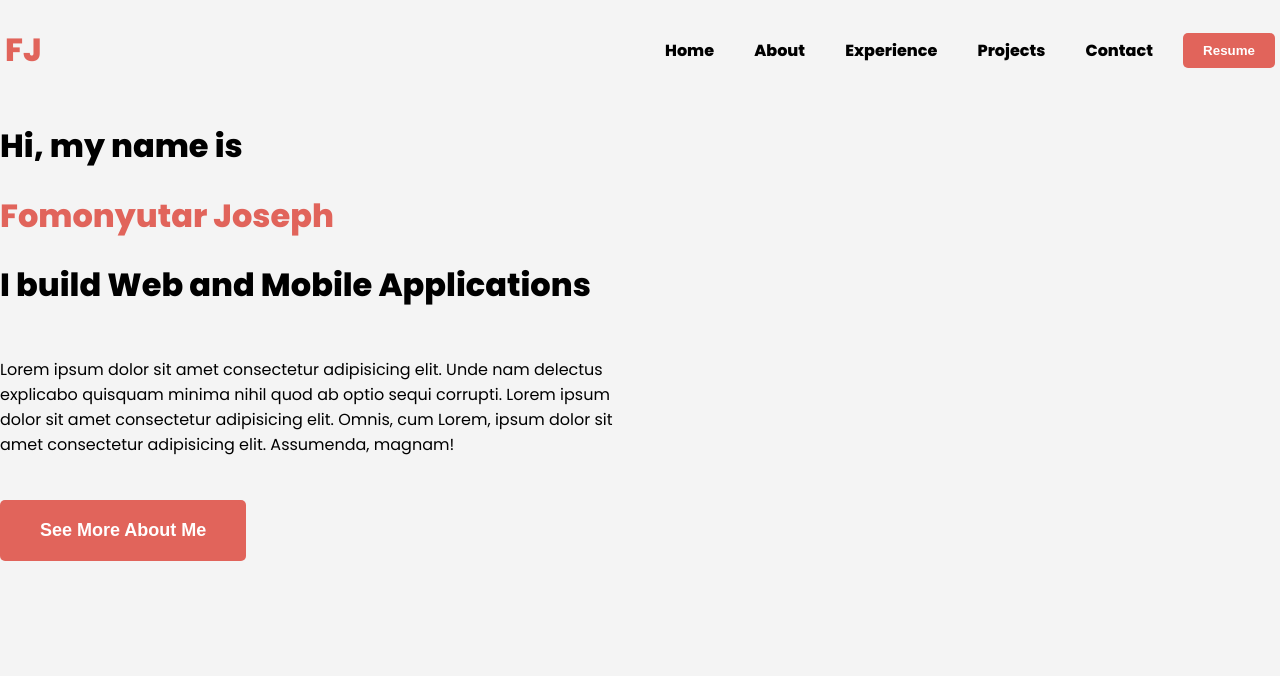
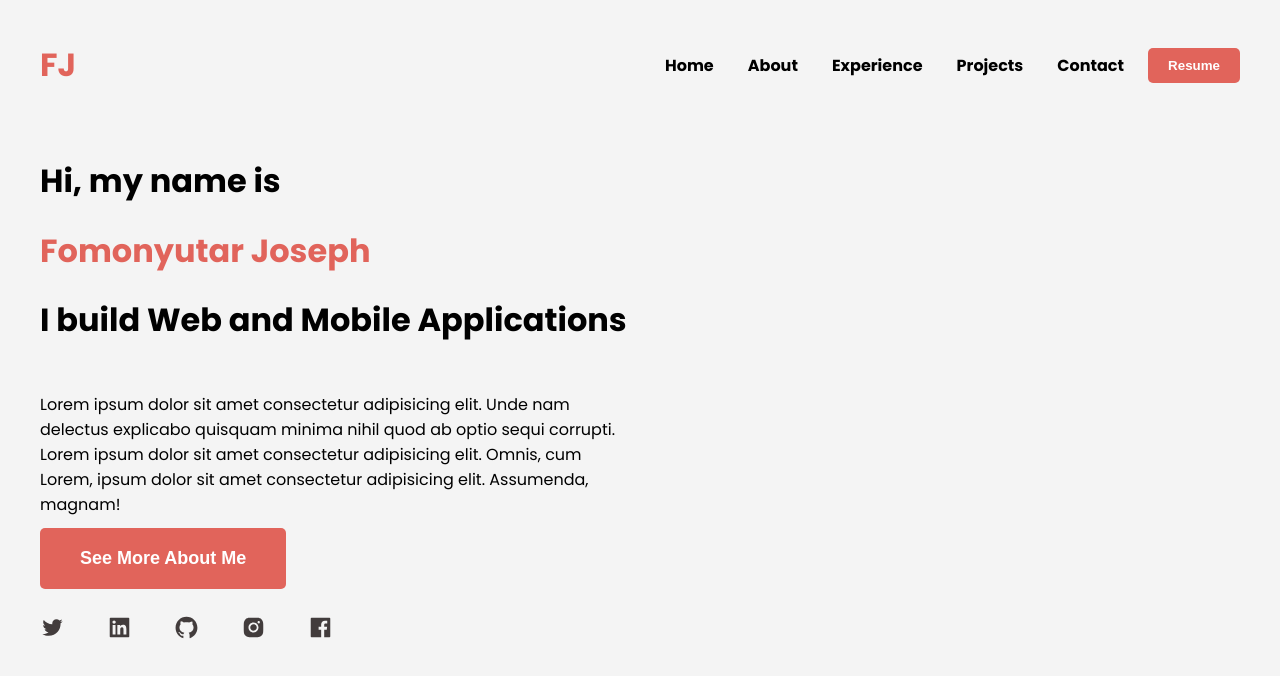
Before and after one commit to Fomonyuytar-Joseph/Portfolio, a Next.js app: page / in a window 1280 px wide. Shown: the top 676 px of the page. Built offline with nearby package versions, Linux system fonts and the light colour scheme.

Commit message:
add logos

```diff
--- /dev/null
+++ b/data/socialIcons.ts
@@ -0,0 +1,21 @@
+export const socialLogos =[
+    {
+        name: 'AiOutlineTwitter',
+        link:'https://twitter.com/FJoseph_dev'
+    },
+    {
+        name:"AiFillGithub",
+        link:"https://github.com/Fomonyuytar-Joseph"
+    },{
+        name:"AiFillLinkedin",
+        link:"https://github.com/Fomonyuytar-Joseph"
+    }
+    ,{
+        name:"AiFillInstagram",
+        link:"https://github.com/Fomonyuytar-Joseph"
+    }
+    ,{
+        name:"AiFillFacebook",
+        link:"https://github.com/Fomonyuytar-Joseph"
+    }
+]
--- a/package.json
+++ b/package.json
@@ -11,7 +11,8 @@
   "dependencies": {
     "next": "13.0.4",
     "react": "18.2.0",
-    "react-dom": "18.2.0"
+    "react-dom": "18.2.0",
+    "react-icons": "^4.6.0"
   },
   "devDependencies": {
     "@types/node": "18.11.9",
--- a/pages/index.tsx
+++ b/pages/index.tsx
@@ -3,7 +3,14 @@ import Head from "next/head";
 import Image from "next/image";
 import Button from "../components/Button";
 import styles from "../styles/Home.module.css";
-
+import {
+  AiFillGithub,
+  AiOutlineTwitter,
+  AiFillLinkedin,
+  AiFillFacebook,
+  AiFillInstagram,
+} from "react-icons/ai";
+import { socialLogos } from "../data/socialIcons";
 const Home: NextPage = () => {
   return (
     <div className={styles.grid}>
@@ -28,10 +35,27 @@ const Home: NextPage = () => {
         </p>
       </div>
       <div className={styles.grid__button}>
-       <Button text="See More About Me"/>
+        <Button text="See More About Me" />
       </div>
 
+      <div className={styles.grid__socialIcons}>
+        <a href="https://twitter.com/FJoseph_dev">
+          <AiOutlineTwitter size={25} color={"#423C3C"} />
+        </a>
+        <a href="https://twitter.com/FJoseph_dev">
+          <AiFillLinkedin size={25} color={"#423C3C"} />
+        </a>
+        <a href="https://github.com/Fomonyuytar-Joseph">
+          <AiFillGithub size={25} color={"#423C3C"} />
+        </a>
+        <a href="https://twitter.com/FJoseph_dev">
+          <AiFillInstagram size={25} color={"#423C3C"} />
+        </a>
 
+        <a href="https://twitter.com/FJoseph_dev">
+          <AiFillFacebook size={25} color={"#423C3C"} />
+        </a>
+      </div>
     </div>
   );
 };
--- a/styles/Home.module.css
+++ b/styles/Home.module.css
@@ -1,26 +1,33 @@
-.grid{
+.grid {
   display: grid;
-  grid-template-columns: repeat(12,1fr);
-  grid-template-rows: repeat(12,1fr);
-  gap:10px;
-
+  grid-template-columns: repeat(12, 1fr);
+  grid-template-rows: repeat(12, 1fr);
+  gap: 10px;
 }
 
-.grid__greet{
+.grid__greet {
   grid-column: span 12;
   grid-row: span 3;
 }
 
-.grid__intro_name{
+.grid__intro_name {
   color: #e1645b;
+}
+
+.grid__intro {
+  grid-column: 1 / span 6;
+  grid-row: 4 / span 3;
+}
+.grid__button {
+  grid-column: 1 / span 6;
+  grid-row: 6 / span 2;
+  margin-top: -7px;
+}
+
+.grid__socialIcons{
+    grid-row: 7/span 1;
+    grid-column: 1/span 3;
+    display: flex;
+    justify-content: space-between;
 
 }
-
-.grid__intro{
-    grid-column: 1/span 6;
-    grid-row: 4/span 3;
-}
-.grid__button{
-    grid-column: 1/span 6;
-    grid-row: 6/span 2;
-}
--- a/styles/Layout.module.css
+++ b/styles/Layout.module.css
@@ -1,8 +1,9 @@
 .container{
-     height: 100vh
+     max-height: 100vh
 }
 
 .container__children{
    max-width:1400px;
   margin :0 auto;
+  padding: 5px 40px;
 }
--- a/styles/Navbar.module.css
+++ b/styles/Navbar.module.css
@@ -4,7 +4,7 @@
   gap:30px;
   max-width:1400px;
   margin :0 auto;
-  padding: 5px 5px;
+  padding: 20px 40px;
   /* background: #fff; */
   align-items: center;
 }
--- a/styles/globals.css
+++ b/styles/globals.css
@@ -1,11 +1,12 @@
-@import url('https://fonts.googleapis.com/css2?family=Poppins:wght@200;400;500;600;800&family=VT323&display=swap');
-
+@import url('https://fonts.googleapis.com/css2?family=Poppins:ital,wght@0,100;0,200;0,300;0,400;0,500;0,600;0,700;0,800;0,900;1,100;1,200;1,300;1,400;1,500;1,600;1,700;1,800;1,900&display=swap');
 html,
 body {
   margin: 0;
   padding: 0;
   font-family: "Poppins";
   background-color: #f4f4f4;
+  max-height: 100vh;
+  overflow: hidden;
 }
 
 
```
Also changed, not shown: 1 other file (tests, documents, lock files or other folders). Lines whose indentation alone changed are shown as unchanged.
